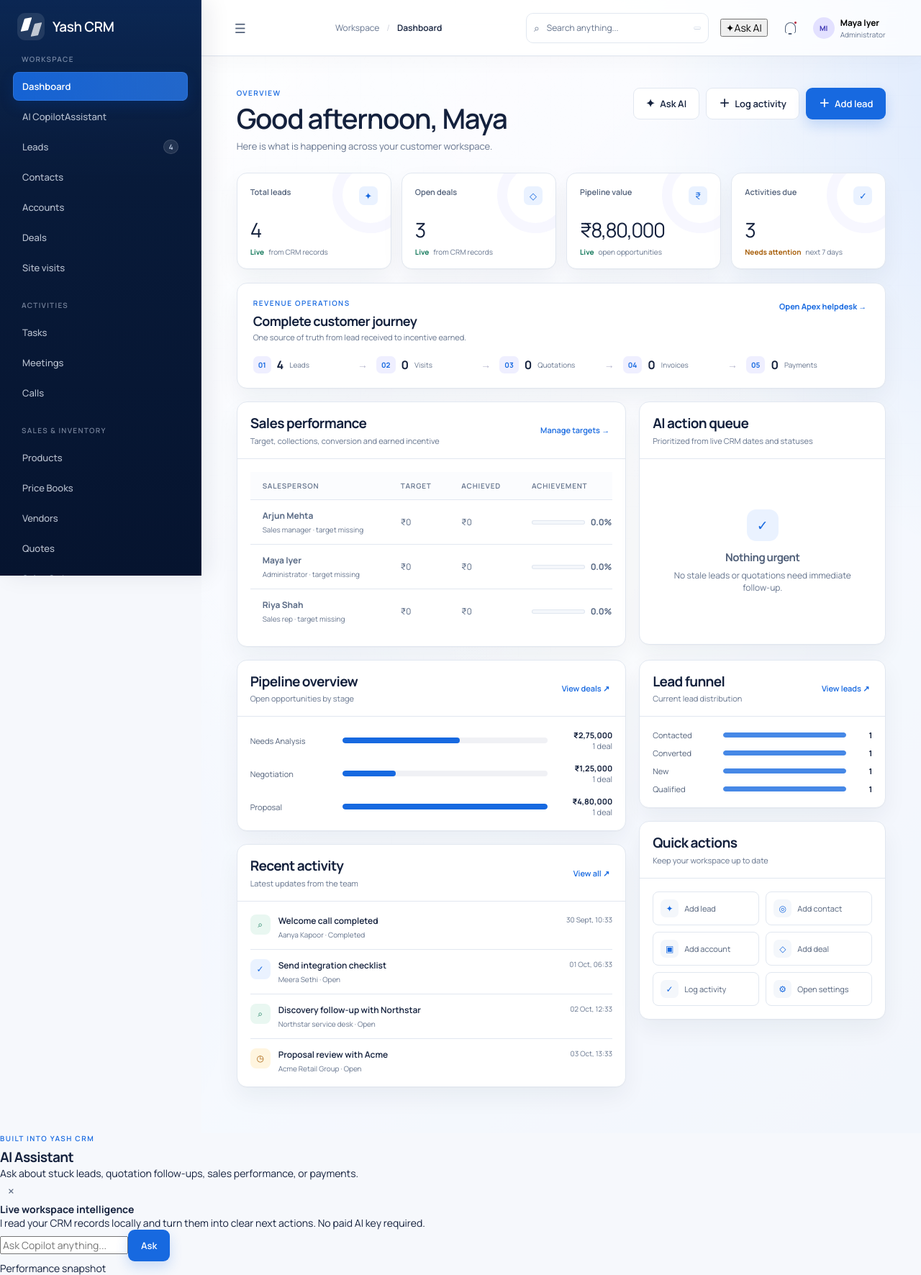
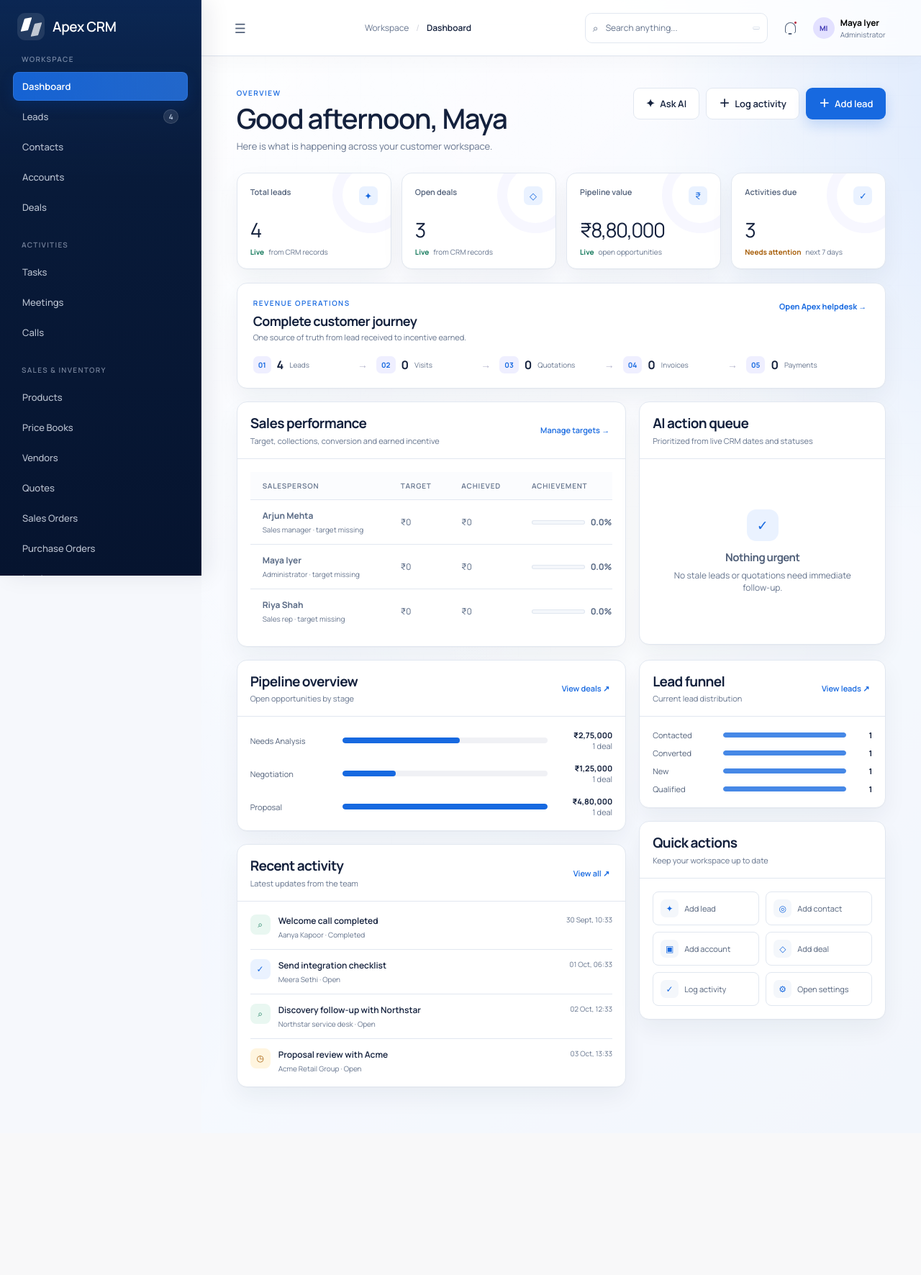
Before and after one commit to AN4NDHUX/yash-crm, a FastAPI app: page / in a window 1280 px wide. Shown: the whole page at 72% size. After the commit the page ends 1519 px from the top, so only its background shows below. Run offline with FastAPI, Linux system fonts and the light colour scheme; data comes from the database, SQL or seed files in the repository; some libraries are stand-ins or nearby versions.

Commit message:
Add files via upload

```diff
--- a/templates/index.html
+++ b/templates/index.html
@@ -8,9 +8,9 @@
   <link rel="apple-touch-icon" href="/static/icons/apple-touch-icon.png" />
   <meta name="apple-mobile-web-app-capable" content="yes" />
   <meta name="mobile-web-app-capable" content="yes" />
-  <meta name="apple-mobile-web-app-title" content="Yash CRM" />
-  <meta name="description" content="Yash CRM — a focused workspace for customer relationships and revenue." />
-  <title>Yash CRM</title>
+  <meta name="apple-mobile-web-app-title" content="Apex CRM" />
+  <meta name="description" content="Apex CRM — a focused workspace for customer relationships and revenue." />
+  <title>Apex CRM</title>
   <link rel="icon" href="/favicon.svg" type="image/svg+xml" />
   <link rel="icon" href="/static/icons/icon-192.png" type="image/png" sizes="192x192" />
   <link rel="preconnect" href="https://fonts.googleapis.com" />
@@ -23,9 +23,9 @@
   <div class="app-shell">
     <aside class="sidebar" id="sidebar" aria-label="Primary navigation" tabindex="-1">
       <div class="brand-lockup">
-        <a class="brand" href="/" aria-label="Yash CRM home">
+        <a class="brand" href="/" aria-label="Apex CRM home">
           <span class="brand-mark" aria-hidden="true"><i></i><b></b></span>
-          <span class="brand-name">Yash CRM</span>
+          <span class="brand-name">Apex CRM</span>
         </a>
         <button class="icon-button sidebar-close" id="sidebar-close" aria-label="Close navigation">×</button>
       </div>
@@ -33,12 +33,10 @@
       <nav class="primary-nav expanded-nav" aria-label="Primary navigation">
         <span class="nav-label nav-label-settings">Workspace</span>
         <a class="active" href="/dashboard" data-route="dashboard">Dashboard</a>
-        <a class="ai-nav-link" href="/ai" data-route="ai">AI Copilot <span class="nav-pill">Assistant</span></a>
         <a href="/leads" data-route="leads">Leads <span class="nav-count" id="nav-leads-count">1</span></a>
         <a href="/contacts" data-route="contacts">Contacts</a>
         <a href="/accounts" data-route="accounts">Accounts</a>
-          <a href="/deals" data-route="deals">Deals</a>
-          <a href="/site_visits" data-route="site_visits">Site visits</a>
+        <a href="/deals" data-route="deals">Deals</a>
 
         <span class="nav-label nav-label-settings">Activities</span>
         <a href="/activities/tasks" data-route="activities">Tasks</a>
@@ -64,8 +62,9 @@
         <a href="/forecasts" data-route="forecasts">Forecasts</a>
         <a href="/reports" data-route="reports">Reports</a>
 
-        <span class="nav-label nav-label-settings">Administration</span>
-        <a href="/settings/general" data-route="setup">Setup &amp; Settings</a>
+        <span class="nav-label nav-label-settings">Setup</span>
+        <a href="/setup/company_details" data-route="setup">General Setup</a>
+        <a href="/settings/general" data-route="settings">Settings</a>
       </nav>
 
       <div class="sidebar-footer">
@@ -97,7 +96,6 @@
             <kbd></kbd>
             <div class="search-results" id="search-results" role="listbox" aria-label="Search results"></div>
           </div>
-          <button class="copilot-trigger" id="copilot-trigger" type="button" aria-controls="copilot-panel" aria-expanded="false"><span class="copilot-spark">✦</span><span>Ask AI</span></button>
           <button class="icon-button top-icon" aria-label="Notifications"><span class="notification-dot"></span></button>
           <button class="top-profile" id="top-profile" aria-label="Open profile">
             <span class="avatar avatar-indigo"></span>
@@ -195,11 +193,6 @@
   </div>
 
   <div class="toast-region" id="toast-region" aria-live="polite" aria-atomic="true"></div>
-  <aside class="copilot-panel" id="copilot-panel" aria-label="Yash CRM Copilot" aria-hidden="true">
-    <div class="copilot-panel-head"><div><span class="eyebrow">Built into Yash CRM</span><h2>AI Assistant</h2><p>Ask about stuck leads, quotation follow-ups, sales performance, or payments.</p></div><button class="icon-button" id="copilot-close" type="button" aria-label="Close AI Assistant">×</button></div>
-    <div class="copilot-body"><div class="copilot-answer" id="copilot-answer"><strong>Live workspace intelligence</strong><p>I read your CRM records locally and turn them into clear next actions. No paid AI key required.</p></div><div class="copilot-prompts" id="copilot-prompts"></div><form class="copilot-form" id="copilot-form"><input id="copilot-input" type="text" placeholder="Ask Copilot anything..." autocomplete="off" /><button class="button button-primary button-small" type="submit">Ask</button></form><div class="copilot-mini-title">Performance snapshot</div><div class="copilot-performance" id="copilot-performance"></div></div>
-  </aside>
-  <button class="copilot-backdrop" id="copilot-backdrop" type="button" aria-label="Close Copilot" hidden></button>
   <script type="module" src="/static/js/app.js"></script>
   <script>
     (() => {
```
